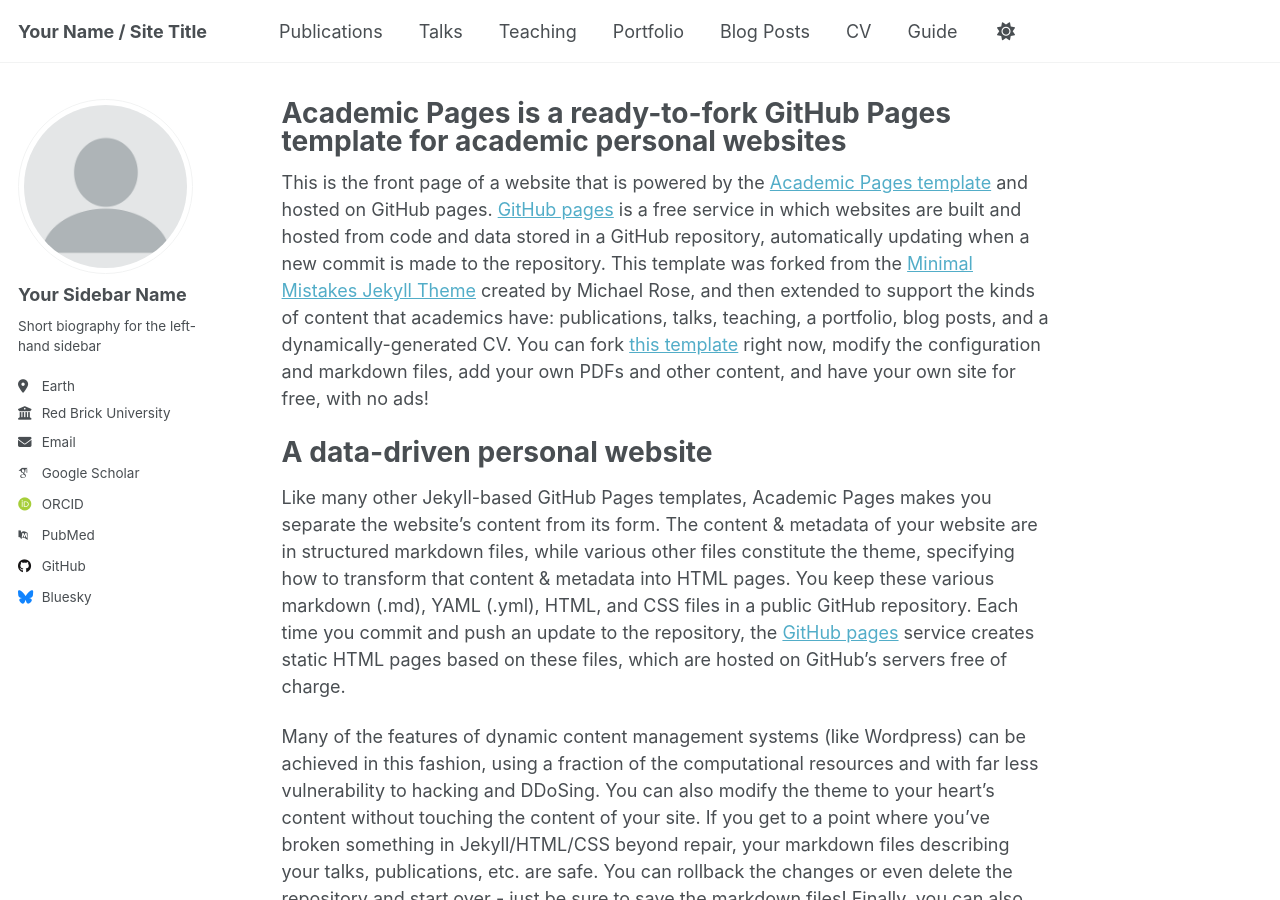
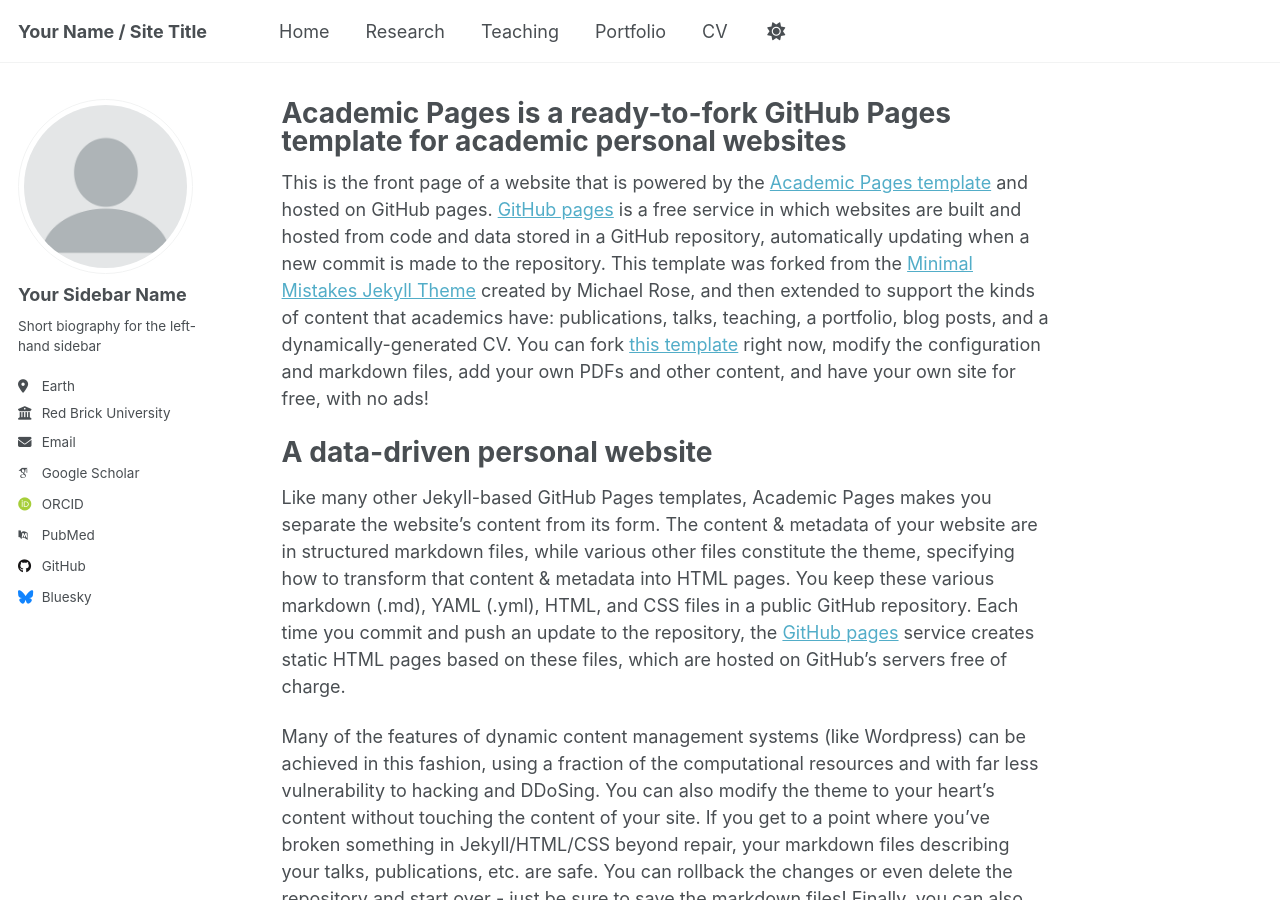
Before and after one commit to DongJoonPark0321/dongjoonpark0321.github.io, a Jekyll site: the page built from _pages/about.md, in a window 1280 px wide and 900 px high. Built offline with Jekyll 4.4.1, drawn with Linux system fonts in a browser that asks for light colours; some web fonts are replaced.

Commit message:
Update navigation.yml

```diff
--- a/_data/navigation.yml
+++ b/_data/navigation.yml
@@ -8,11 +8,11 @@
 #      Markdown formatted page while the second is generated using JSON.
 
 main:
-  - title: "Publications"
+  - title: "Home"
+    url: /
+
+  - title: "Research"
     url: /publications/
-
-  - title: "Talks"
-    url: /talks/
 
   - title: "Teaching"
     url: /teaching/
@@ -20,14 +20,8 @@ main:
   - title: "Portfolio"
     url: /portfolio/
 
-  - title: "Blog Posts"
-    url: /year-archive/
-
   - title: "CV"
     url: /cv/
 
   # - title: "CV"
   #   url: /cv-json/
-
-  - title: "Guide"
-    url: /markdown/
```
